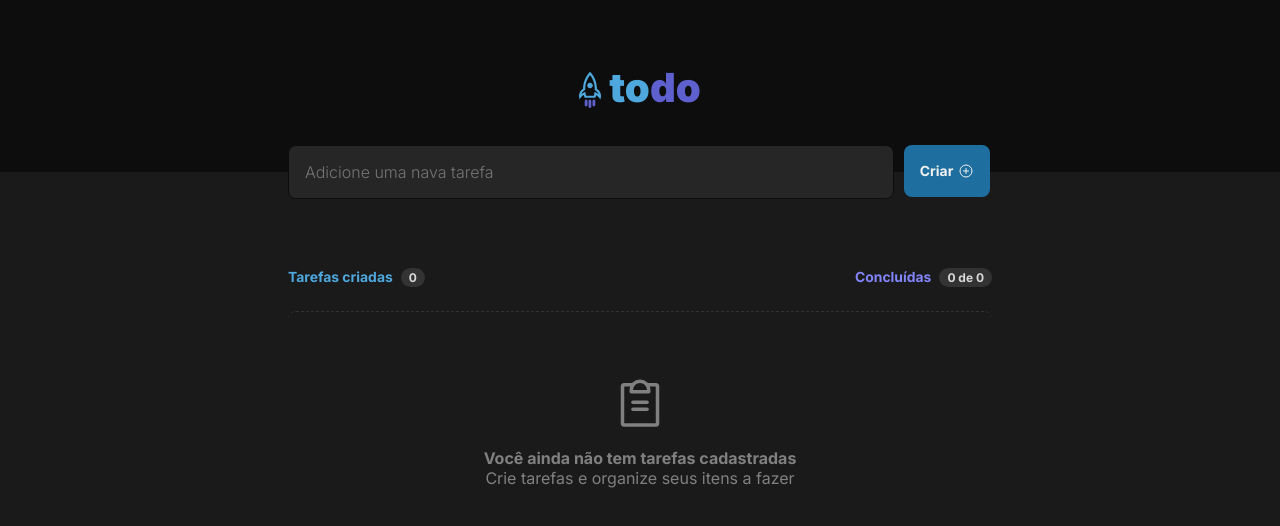
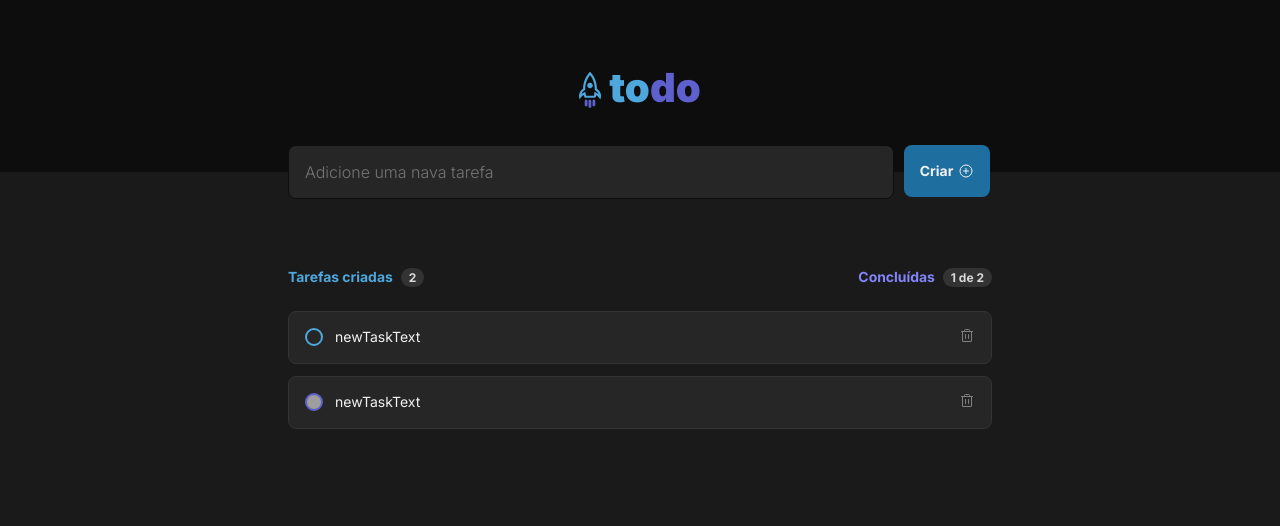
Before and after one commit to FernandoLelis/Desafio-01-todo-list, a React (Vite) app in the folder todo-list/: page / in a window 1280 px wide. Shown: the top 526 px of the page. Built offline with nearby package versions, Linux system fonts and the light colour scheme; grey boxes are pictures that could not be loaded.

Commit message:
Não terminado

```diff
--- a/todo-list/src/components/Header.jsx
+++ b/todo-list/src/components/Header.jsx
@@ -6,7 +6,7 @@ import logo from '../assets/logo.svg';
 export function Header() {
     return(
         <header className={styles.header}>
-            <img src={logo} alt="Logo do Projeto"></img>
+            <img src={logo} alt="Logo do Projeto" />
             <strong className={styles.to}>to</strong><strong className={styles.do}>do</strong>
         </header>
     );
--- a/todo-list/src/components/NewTask.jsx
+++ b/todo-list/src/components/NewTask.jsx
@@ -1,9 +1,12 @@
 import { Check, Trash } from 'phosphor-react';
+
+import checked from '../assets/checked.svg';
 
 
 import styles from './NewTask.module.css';
 
-export function NewTask({ newTask, isComplete, id, onDeleteTask, onComplete }) {
+export function NewTask({ title, id, isComplete, onDeleteTask, onComplete }) {
+
 
     function handleDeleteTask() {
 
@@ -12,10 +15,10 @@ export function NewTask({ newTask, isComplete, id, onDeleteTask, onComplete }) {
 
     return (
         <div className={styles.newTask}>
-            <button className={styles.checkContainer}>
-                <div onClick={() => onComplete(newTask.id)} />
+            <button className={styles.checkContainer} onClick={() => onComplete(id)} >
+                {isComplete ? <img src={checked} alt="Checked" />  : <div />}
             </button>
-            <p>{newTask}</p>
+            <p>{title}</p>
 
            <button onClick={handleDeleteTask} title="Deletar Tarefa">
                 <Trash size={16} />
--- a/todo-list/src/components/NewTask.module.css
+++ b/todo-list/src/components/NewTask.module.css
@@ -50,6 +50,15 @@
     margin-right: auto;
 }
 
+.newTask img {
+    width: 100%;
+    height: 100%;
+    background: var(--purpleDark);
+    color: var(--purpleDark);
+    border: 2px solid var(--purpleDark);
+    border-radius: 50%;
+}
+
 .checkBox input[type="checkbox"] {
     display: none;
 }
--- a/todo-list/src/components/Tasks.jsx
+++ b/todo-list/src/components/Tasks.jsx
@@ -8,7 +8,19 @@ import { NewTask } from './NewTask';
 import styles from './Tasks.module.css';
 
 export function Tasks() {
-    const [newTask, setNewTask] = useState([])
+    const [newTask, setNewTask] = useState([{
+            id: uuidv4(),
+            title: "newTaskText",
+            isComplete: false,
+
+        },
+        {
+            id: uuidv4(),
+            title: "newTaskText",
+            isComplete: true,
+
+        },
+    ])
     const [newTaskText, setNewTaskText] = useState('')
 
     const tasksQuantity = newTask.length;
@@ -43,14 +55,15 @@ export function Tasks() {
 
     function toggleIsCompleteById() {
         const tasksIsComplete = newTask.map(newTask => {
-            if (newTask.id === taskId) {
+            if (newTask.id == taskId) {
                 return {
-                    ...newTask, isComplete: !newTask.isComplete
+                    ...newTask,
+                    isComplete: !newTask.isComplete
                 };
             }
             return newTask;
         })
-        setNewTask(tasksIsComplete)
+        setNewTask(tasksIsComplete);
     }
 
 
@@ -96,7 +109,7 @@ export function Tasks() {
                                 <NewTask
                                     key={newTask.id}
                                     id={newTask.id}
-                                    newTask={newTask.title}
+                                    title={newTask.title}
                                     isComplete={newTask.isComplete}
                                     onDeleteTask={deleteTask}
                                     onComplete={toggleIsCompleteById}
```
